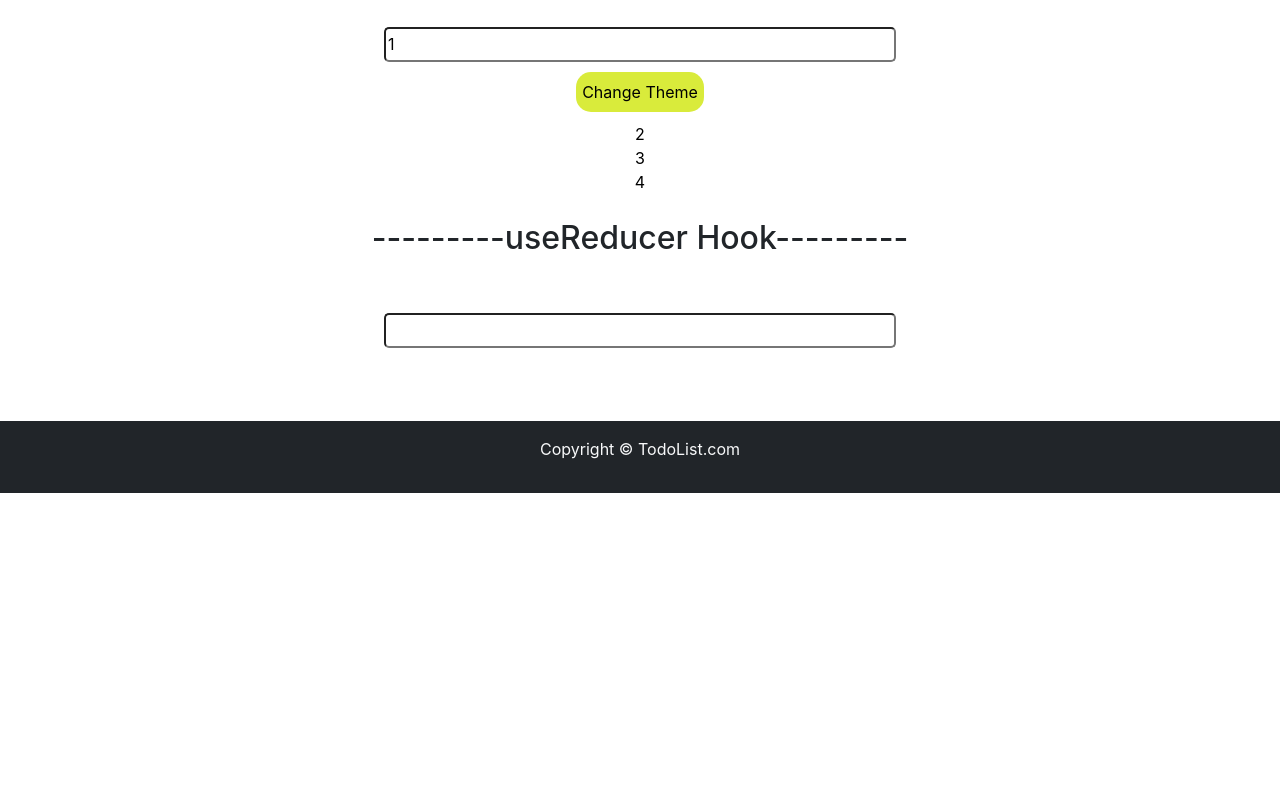
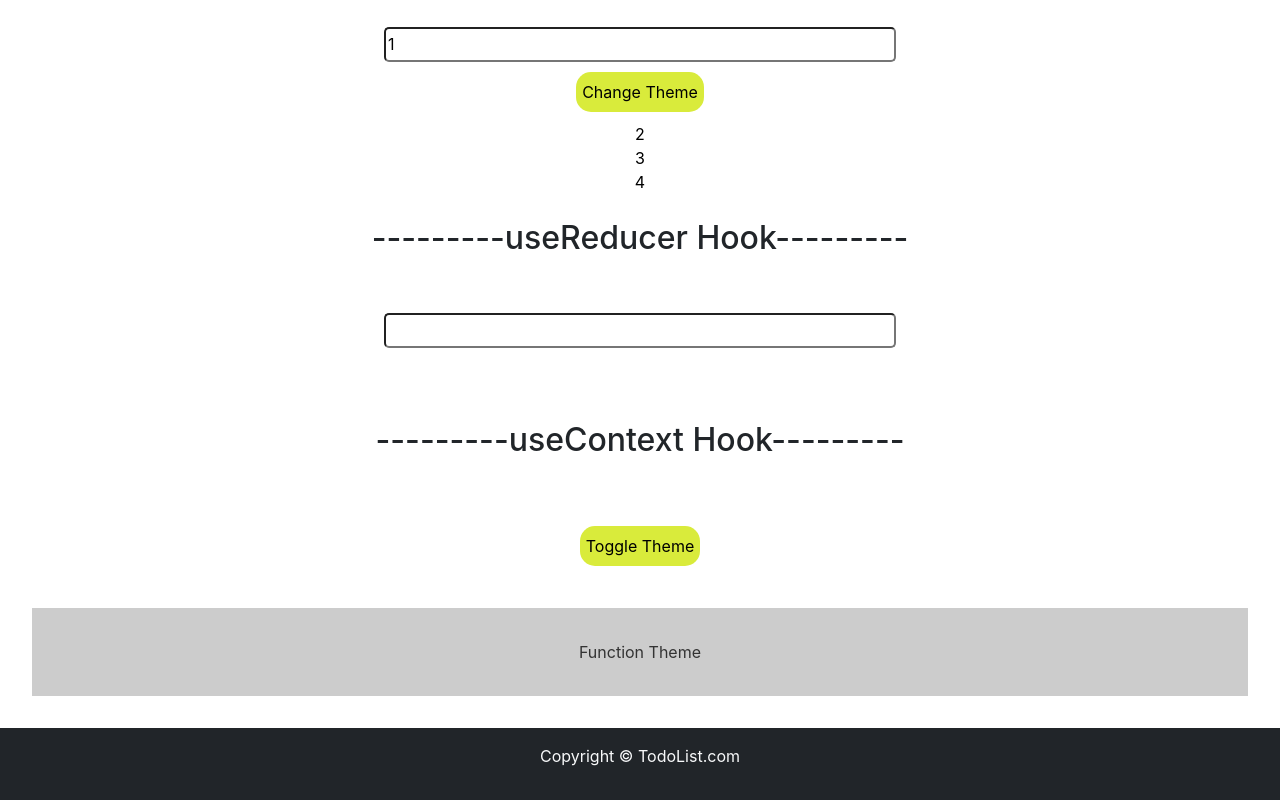
Before and after one commit to shriyanskaushik/React-Todo-App, a React (Create React App) app: page /hooks in a window 1280 px wide. Shown: the part 947-1747 px from the top of the page. Before the commit the page ends 1440 px from the top, so only its background shows below. Built offline with nearby package versions, Linux system fonts and the light colour scheme.

Commit message:
useContext

```diff
--- /dev/null
+++ b/src/My components/FunctionContextComponent.js
@@ -0,0 +1,22 @@
+import React from 'react'
+import { useTheme, useThemeUpdate } from "./ThemeContext";
+
+
+export const FunctionContextComponent = () => {
+    const darkTheme = useTheme();
+    const toggleTheme = useThemeUpdate();
+    const themeStyles = {
+        backgroundColor : darkTheme ? '#333' : '#CCC',
+        color : darkTheme ? '#CCC' : '#333',
+        margin : '2rem',
+        padding : '2rem',
+        textAlign : 'center'
+    }
+
+    return (
+        <div style = {{textAlign:'center'}}>
+            <button onClick = {toggleTheme} className='hook-button'>Toggle Theme</button>
+            <div style={themeStyles} >Function Theme</div>
+        </div>
+    )
+}
--- a/src/My components/Hook.js
+++ b/src/My components/Hook.js
@@ -1,6 +1,8 @@
 import React, { useState, useEffect, useRef, useMemo, useCallback, useReducer } from 'react';
 
 import { HookTodo } from "./hookTodo";
+import {ThemeProvider} from './ThemeContext';
+import {FunctionContextComponent} from './FunctionContextComponent';
 import {List} from './List';
 import './Hooks.css';
 
@@ -188,6 +190,12 @@
                 })}
             </div>
 
+            <h2>---------useContext Hook---------</h2>
+            <br /><br />
+            <ThemeProvider>
+                <FunctionContextComponent />
+            </ThemeProvider>
+
         </div>
     )
 }
--- /dev/null
+++ b/src/My components/ThemeContext.js
@@ -0,0 +1,31 @@
+import React, { useContext, useState } from 'react';
+
+const ThemeContext = React.createContext();
+const ThemeUpdateContext = React.createContext();
+
+export function useTheme() {
+    return useContext(ThemeContext);
+}
+
+export function useThemeUpdate() {
+    return useContext(ThemeUpdateContext);
+}
+
+
+
+export const ThemeProvider = (props) => {
+    const [darkTheme, setDarkTheme] = useState(false);
+
+    function toggleTheme(){
+        setDarkTheme(prevDarkTheme => !prevDarkTheme);
+    }
+
+
+    return (
+        <ThemeContext.Provider value = {darkTheme}>
+            <ThemeUpdateContext.Provider value = {toggleTheme}>
+                { props.children }
+            </ThemeUpdateContext.Provider>
+        </ThemeContext.Provider>
+    )
+}
```
